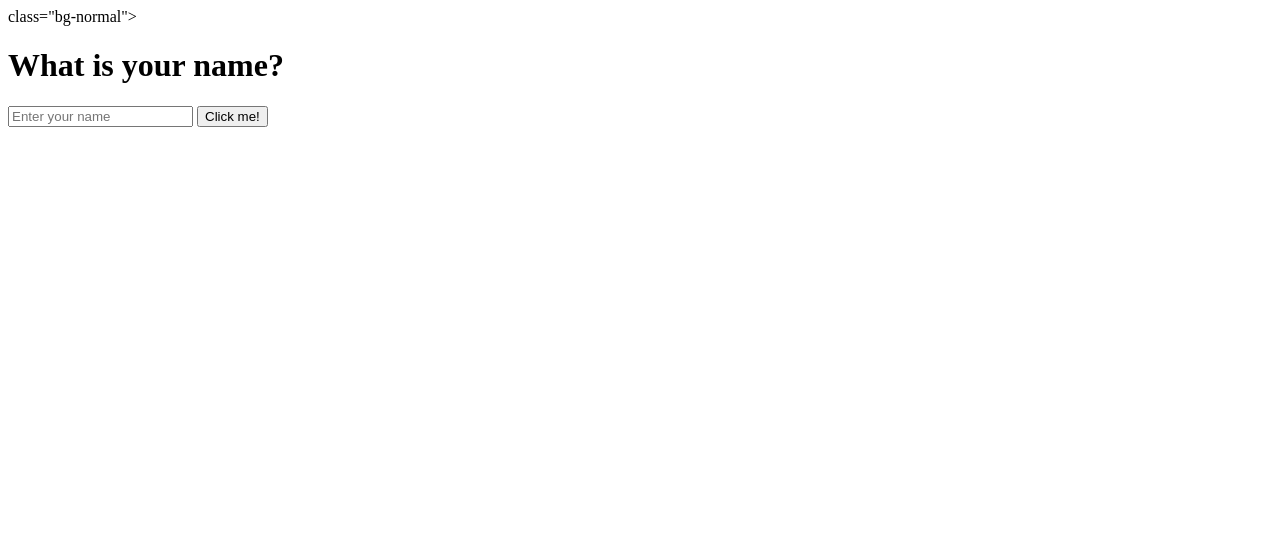
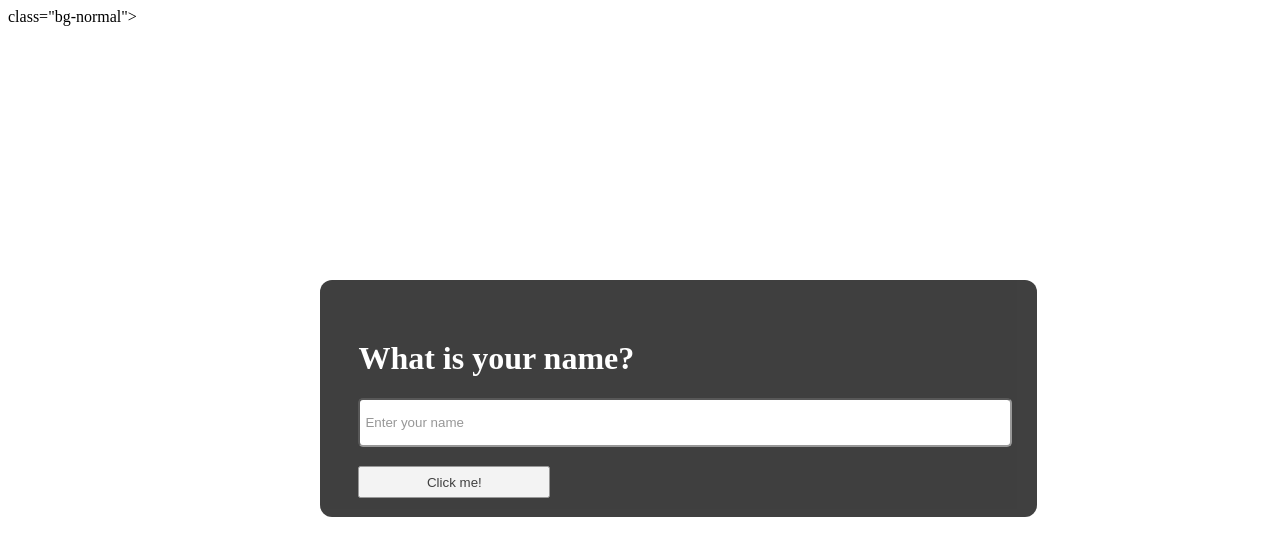
Before and after one commit to loinguyen1/loinguyen1.github.io, a plain HTML site: page index.html in a window 1280 px wide. Drawn offline with Linux system fonts and the light colour scheme.

Commit message:
Theme style

```diff
--- a/index.html
+++ b/index.html
@@ -13,5 +13,36 @@
     <button onclick="button_click()">Click me!</button>
     </div>
 
+<style type='text/css'>
+/* Code CSS */
+    .bg-normal { background:
+    url('https://drive.google.com/uc?export=view&id=1QAcJeH0LCWmv8wR-WeKYhpcIrLm3SbHx'); }
+    .bg-heart { background:
+    url('https://drive.google.com/uc?export=view&id=153Z0pSSXrMQNWmZJtdQXMXcTnbcU3tYL'); }
+    .container {
+    width: 50%;
+    height: 20%;
+    position: absolute;
+    top: 35%;
+    left: 25%;
+    background-color: #000;
+    opacity: 0.75;
+    border-radius: 12px;
+    color: #fff;
+    padding: 3%;
+    }
+    input {
+    width: 100%;
+    height: 35px;
+    padding: 5px;
+    border-radius: 5px;
+}
+button {
+margin-top: 3%;
+width: 30%;
+height: 20%;
+}
+</style>
+
 </body>
 </html>
```
